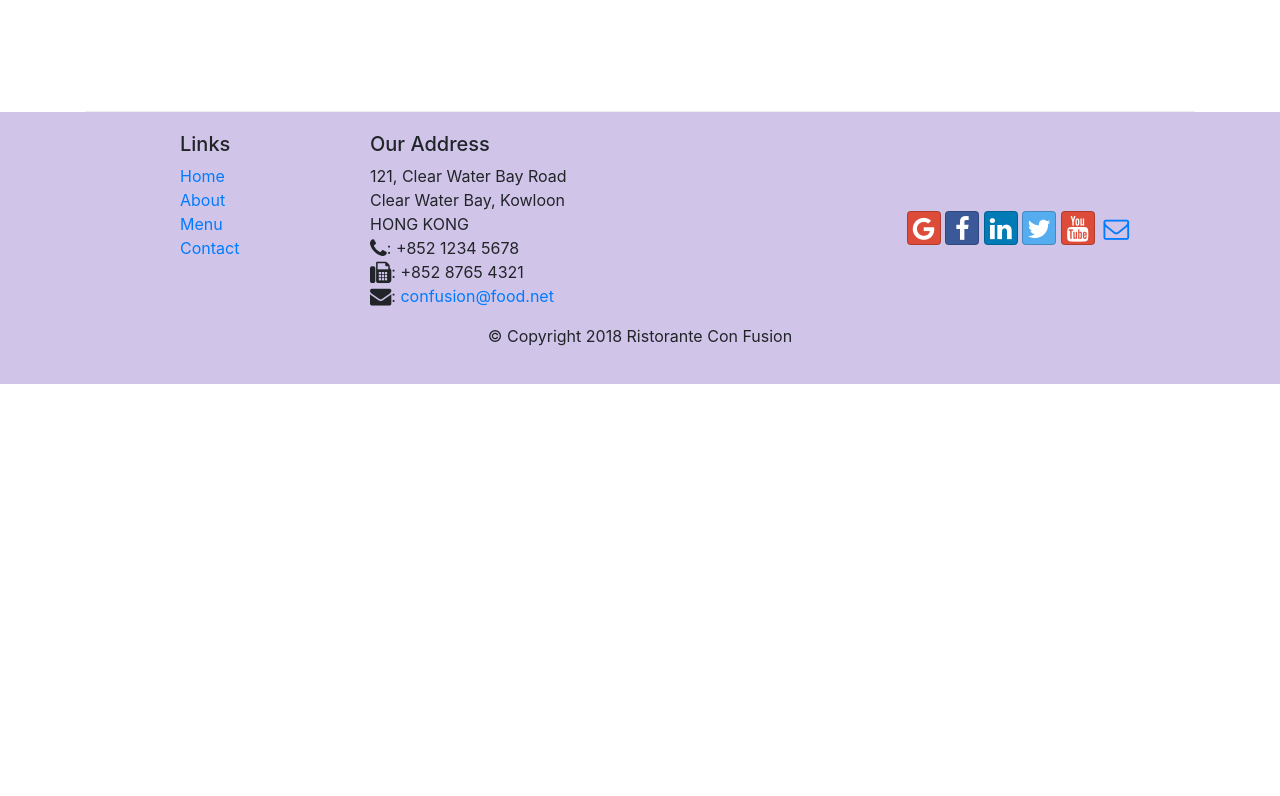
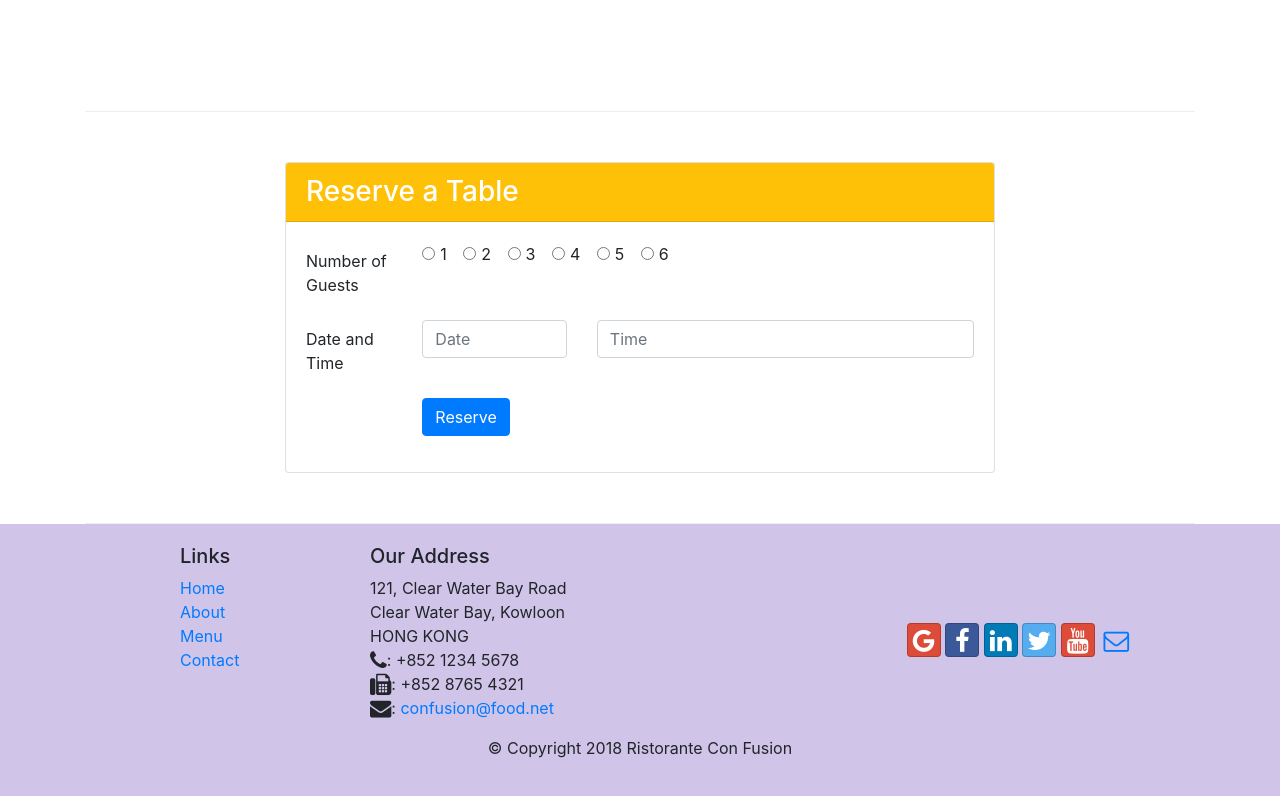
Before and after one commit to leon-12138/Bootstrap4, a website: page index.html in a window 1280 px wide. Shown: the part 1422-2218 px from the top of the page. Before the commit the page ends 1806 px from the top, so only its background shows below. Drawn offline with nearby package versions, Linux system fonts and the light colour scheme.

Commit message:
2nd assignment: reserve form

```diff
--- a/index.html
+++ b/index.html
@@ -35,13 +35,16 @@
 
     <header class="jumbotron">
         <div class="container">
-            <div class="row row-header">
+            <div class="row row-header align-items-center">
                 <div class="col-12 col-sm-6">
                     <h1>Ristorante con Fusion</h1>
                     <p>We take inspiration from the World's best cuisines, and create a unique fusion experience. Our lipsmacking creations will tickle your culinary senses!</p>
                 </div>
-                <div class="col-12 col-sm align-items-center">
+                <div class="col-12 col-sm-3 ">
                     <img src="img/logo.png" alt="logo" class="img-fluid">
+                </div>
+                <div class="col-12 col-sm-3 ">
+                    <a href="#reserveformid" class="btn btn-block btn-warning">Reserve a Table</a>
                 </div>
             </div>
         </div>
@@ -69,8 +72,13 @@
                 <h3>This Month's Promotions</h3>
             </div>
             <div class="col col-sm col-md">
-                <h2>Weekend Grand Buffet</h2>
-                <p>Featuring mouthwatering combinations with a choice of five different salads, six enticing appetizers, six main entrees and five choicest desserts. Free flowing bubbly and soft drinks. All for just $19.99 per person </p>
+                <div class="media">
+                    <div class="media-body">
+                        <h2>Weekend Grand Buffet <span class="badge badge-danger">NEW</span> </h2>
+                        <p>Featuring mouthwatering combinations with a choice of five different salads, six enticing appetizers, six main entrees and five choicest desserts. Free flowing bubbly and soft drinks. All for just $19.99 per person </p>
+                    </div>
+                    <img src="img/buffet.png" class="d-flex ml-3 img-thumbnail align-self-center" alt="buffet">
+                </div>
             </div>
         </div>
 
@@ -89,6 +97,62 @@
                 </div>
             </div>
         </div>
+
+        <div class="row row-content align-items-center">
+            <div class="offset-md-2 col-12 col-sm-8">
+                <div class="card">
+                    <h3 class="card-header bg-warning text-white">Reserve a Table</h3>
+                    <div class="card-body">
+                        <form id="reserveformid" action="">
+                            <div class="form-group row">
+                                <label for="numguest" class="col-md-2 col-form-label">Number of Guests</label>
+                                <div class="col-md-10">
+                                    <div class="form-check form-check-inline">
+                                        <input class="form-check-input" type="radio" name="numguest" id="inlineRadio1" value="option1">
+                                        <label class="form-check-label" for="inlineRadio1">1</label>
+                                    </div>
+                                    <div class="form-check form-check-inline">
+                                        <input class="form-check-input" type="radio" name="numguest" id="inlineRadio2" value="option2">
+                                        <label class="form-check-label" for="inlineRadio2">2</label>
+                                    </div>
+                                    <div class="form-check form-check-inline">
+                                        <input class="form-check-input" type="radio" name="numguest" id="inlineRadio3" value="option3">
+                                        <label class="form-check-label" for="inlineRadio3">3</label>
+                                    </div>
+                                    <div class="form-check form-check-inline">
+                                        <input class="form-check-input" type="radio" name="numguest" id="inlineRadio4" value="option4">
+                                        <label class="form-check-label" for="inlineRadio4">4</label>
+                                    </div>
+                                    <div class="form-check form-check-inline">
+                                        <input class="form-check-input" type="radio" name="numguest" id="inlineRadio5" value="option5">
+                                        <label class="form-check-label" for="inlineRadio5">5</label>
+                                    </div>
+                                    <div class="form-check form-check-inline">
+                                        <input class="form-check-input" type="radio" name="numguest" id="inlineRadio6" value="option6">
+                                        <label class="form-check-label" for="inlineRadio6">6</label>
+                                    </div>
+                                </div>
+                            </div>
+                            <div class="form-group row">
+                                <label for="date" class="col-12 col-md-2 col-form-label">Date and Time</label>
+                                <div class="col-5 col-md-3">
+                                    <input type="datetime" class="form-control" name="date" id="date" placeholder="Date">
+                                </div>
+                                <div class="col-7 col-md-7">
+                                    <input type="datetime" class="form-control" name="time" id="date" placeholder="Time">
+                                </div>
+                            </div>
+                            <div class="form-group row">
+                                <div class="offset-md-2 col-md-10">
+                                    <button type="submit" class="btn btn-primary">Reserve</button>
+                                </div>
+                            </div>
+                        </form>
+                    </div>
+                </div>
+            </div>
+        </div>
+
     </div>
 
     <footer class="footer">
```
